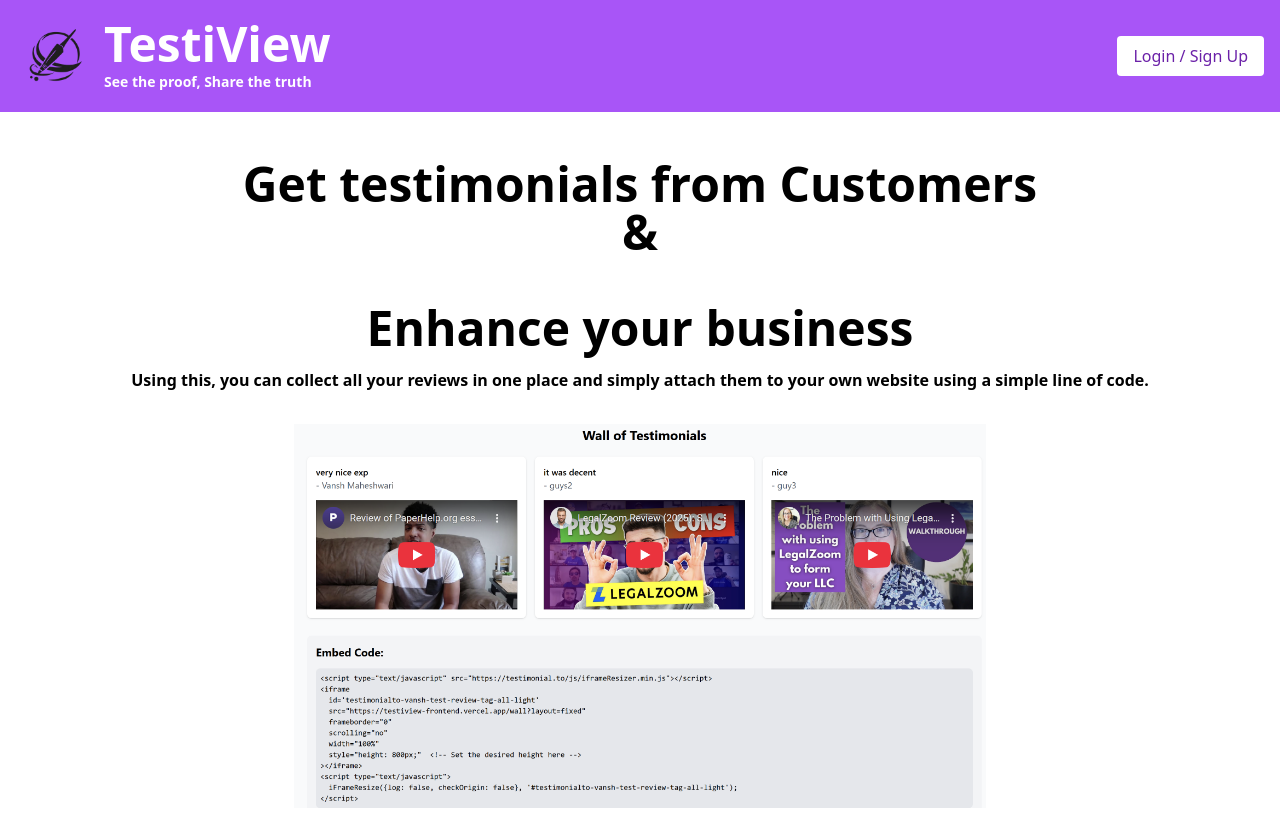
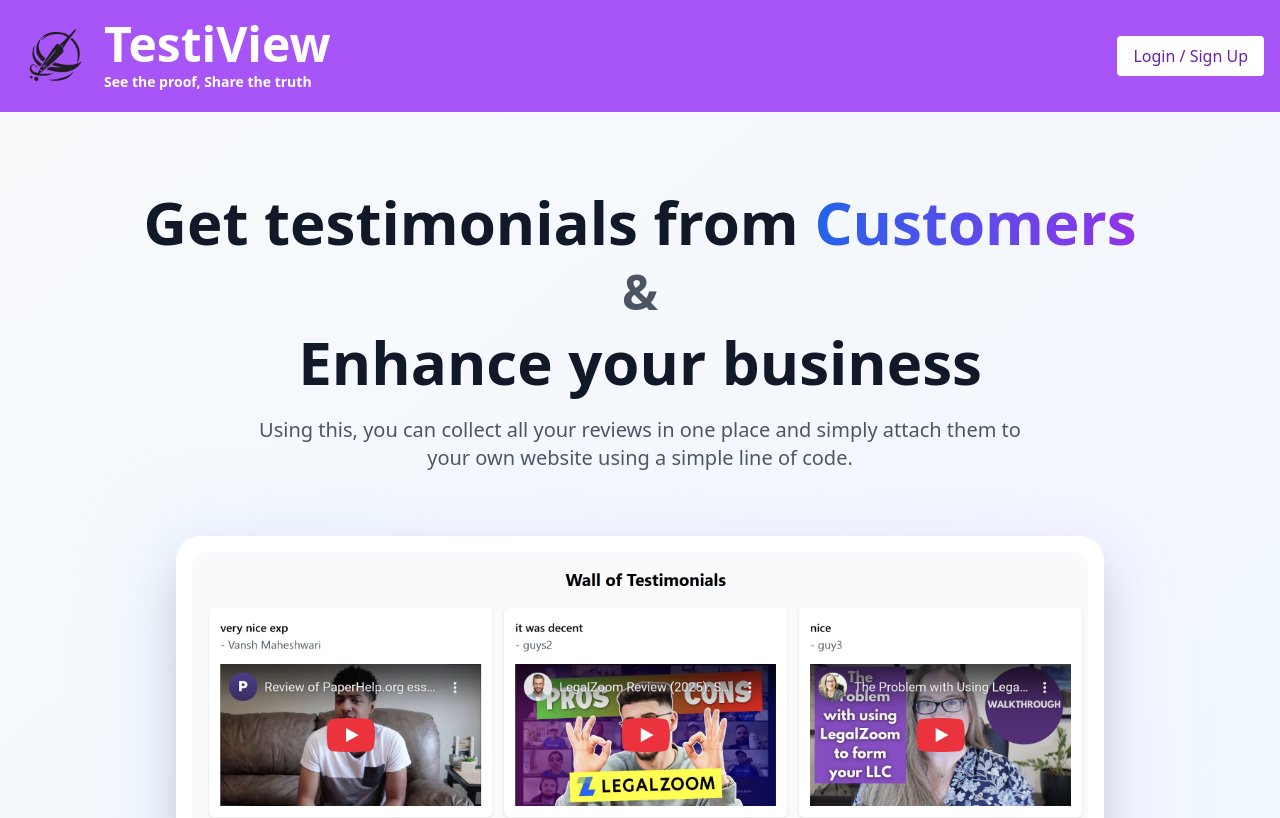
Before and after one commit to Vansh98789/testiview_to_deploy, a React (Vite) app in the folder frontend/: page / in a window 1280 px wide. Shown: the top 818 px of the page. Built offline with nearby package versions, Linux system fonts and the light colour scheme.

Commit message:
Update main1.jsx

```diff
--- a/frontend/src/components/main1.jsx
+++ b/frontend/src/components/main1.jsx
@@ -1,35 +1,57 @@
+import { useState, useEffect } from 'react';
 import { Link } from 'react-router-dom';
 import img from '../images/phh.png';
+function Main1() {
+  const [isVisible, setIsVisible] = useState(false);
 
-function Main1() {
+  useEffect(() => {
+    setIsVisible(true);
+  }, []);
+
   return (
-    <>
-      <div className="mb-8 px-4 md:px-8 lg:px-16">
-        {/* Heading Text */}
-        <p className="text-4xl sm:text-5xl text-center font-bold mt-12">
-          Get testimonials from Customers
-          <br />
-          <span className="block text-center"> & </span>
-          <br />
-          <span className="text-center">Enhance your business</span>
-        </p>
+    <div className="min-h-screen bg-gradient-to-br from-slate-50 to-blue-50">
+      <div className="px-4 md:px-8 lg:px-16 py-20">
 
-        {/* Description Text */}
-        <p className="font-bold mt-4 text-center">
+        {/* Main Content */}
+        <div className={`max-w-6xl mx-auto transform transition-all duration-1000 ${isVisible ? 'translate-y-0 opacity-100' : 'translate-y-8 opacity-0'}`}>
+
+          {/* Heading */}
+          <div className="text-center mb-16">
+            <h1 className="text-4xl sm:text-5xl lg:text-6xl font-bold text-gray-900 leading-tight mb-6">
+              Get testimonials from{' '}
+              <span className="text-transparent bg-clip-text bg-gradient-to-r from-blue-600 to-purple-600">
+                Customers
+              </span>
+              <span className="block text-gray-600 text-3xl sm:text-4xl lg:text-5xl mt-4 mb-4">&</span>
+              <span className="block">Enhance your business</span>
+            </h1>
+
+            <p className="text-lg sm:text-xl text-gray-600 max-w-3xl mx-auto leading-relaxed">
               Using this, you can collect all your reviews in one place and simply attach them to your own
               website using a simple line of code.
             </p>
+          </div>
 
-        {/* Image */}
-        <div className="flex justify-center mt-8">
+          {/* Image Section */}
+          <div className="flex justify-center">
+            <div className="relative group">
+              {/* Subtle shadow behind image */}
+              <div className="absolute inset-0 bg-gradient-to-r from-blue-200 to-purple-200 rounded-3xl blur-2xl opacity-30 group-hover:opacity-50 transition-opacity duration-500 transform scale-105"></div>
+
+              {/* Main image container */}
+              <div className="relative bg-white rounded-3xl p-4 shadow-2xl hover:shadow-3xl transition-all duration-500 hover:scale-[1.02]">
                 <img
                   src={img}
                   alt="dashboard photo"
-            className="h-96 w-4/5 sm:w-3/4 lg:w-3/5 object-cover"
+                  className="w-full max-w-4xl h-auto rounded-2xl object-cover"
                 />
               </div>
             </div>
-    </>
+          </div>
+
+        </div>
+      </div>
+    </div>
   );
 }
 
```
Lines whose indentation alone changed are shown as unchanged.
